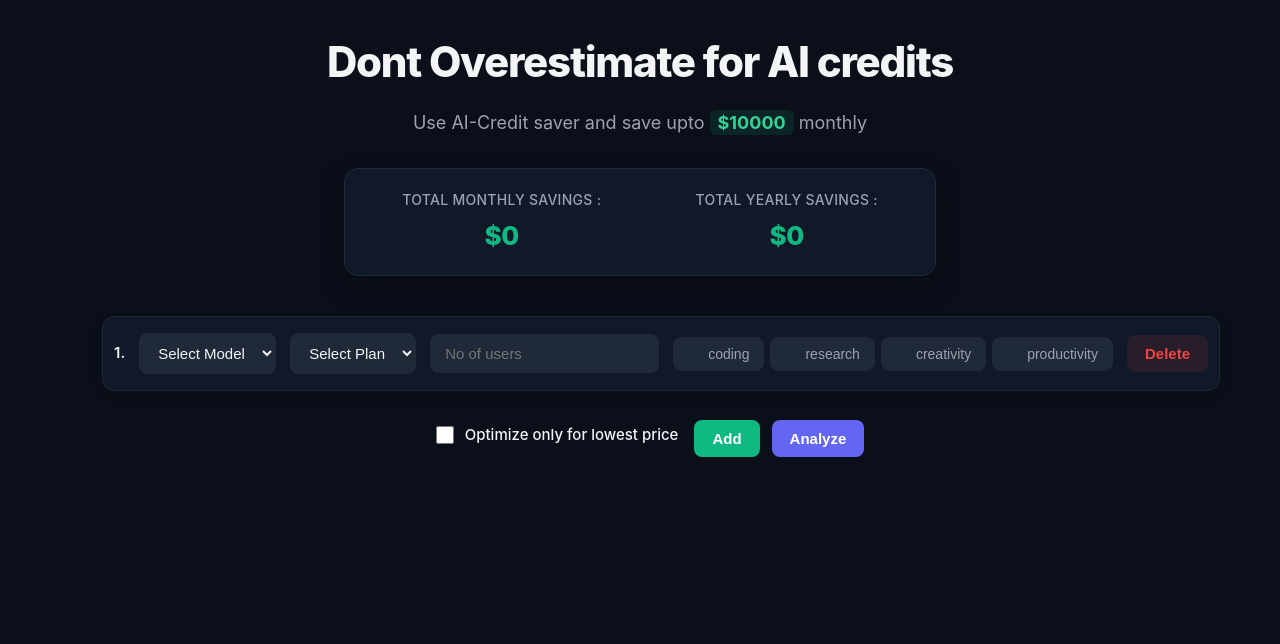
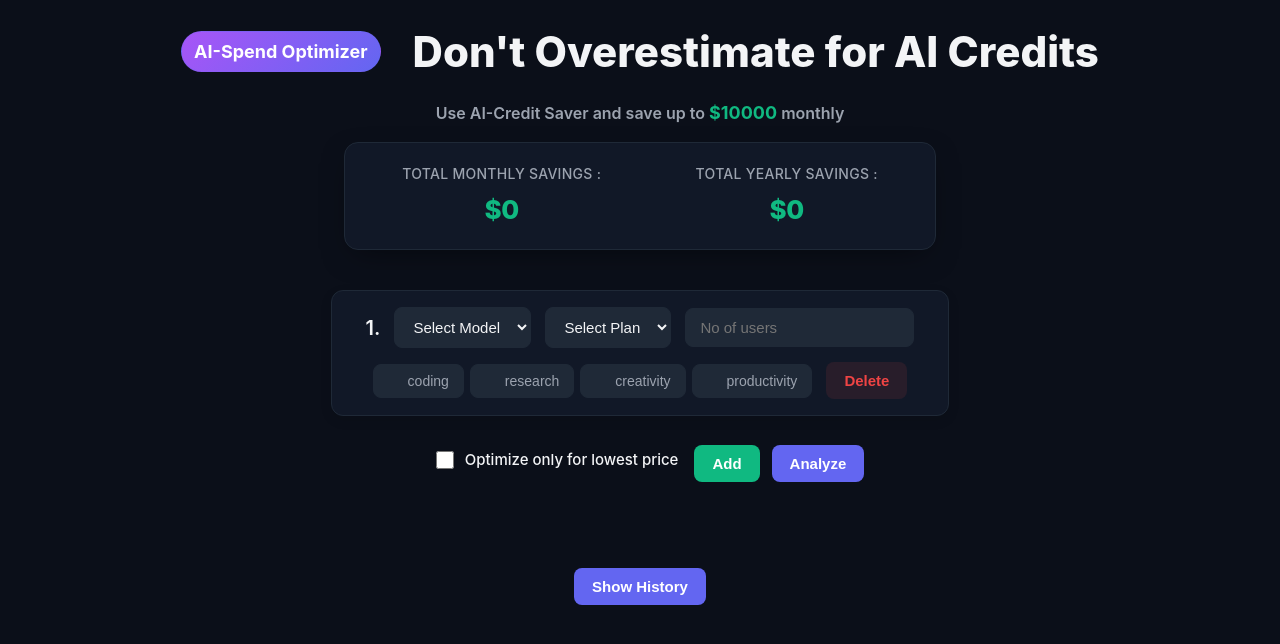
Before and after one commit to 98180883/AI-credit-Saver-, a React (Vite) app: page / in a window 1280 px wide. Shown: the top 644 px of the page. Built offline with nearby package versions, Linux system fonts and the light colour scheme.

Commit message:
feat: add download report feature and last 3 analyze history with localstorage based persistence

```diff
--- a/src/App.jsx
+++ b/src/App.jsx
@@ -2,6 +2,11 @@ import { useState , useEffect} from "react";
 import { analyze ,  analyzeOverall} from "./audit";
 import { pricingData } from "./pricingData";
 import SavingsChart from "./chart";
+import { useRef } from "react";
+import html2canvas from "html2canvas";
+import jsPDF from "jspdf";
+
+
 
 import {
   FaArrowUp,
@@ -40,17 +45,34 @@ function App() {
 const [loading,setLoading] = useState(false);
 //AI summary
   const [summary, setSummary] = useState("");
+
+//history button state toggle
+const [showHist ,setshowHist] = useState(false)
+//history using localstoage
+const [lastreports , setlastReports] = useState(()=>{
+  const savedReports = localStorage.getItem("reportHist");
+  return savedReports ? JSON.parse(savedReports) : []
+})
+//open and close history cards details
+const [openCards,setopenCards]=useState({});
+//error message
+const [errMsg,seterrMsg]=useState("");
 //save tools to localstoarge
-
 useEffect(()=>{
   localStorage.setItem("aiTools",JSON.stringify(tools));
 },[tools])
 
 //save pricemode to localstorage
-
 useEffect(()=>{
   localStorage.setItem("priceMode",JSON.stringify(priceBased));
 },[priceBased]);
+
+//save report history to localstoarge
+useEffect(()=>{
+  localStorage.setItem("reportHist",JSON.stringify(lastreports));
+},[lastreports]);
+
+
 
   function handleChange(ind, field, value) {
     const updateTools = [...tools];
@@ -104,15 +126,54 @@ useEffect(()=>{
 
     setTools(updated);
   }
+//pdf export
+const reportRef = useRef();
+
+async function exportPdf() {
+  //if null
+
+
+  const canvsObject = await html2canvas(reportRef.current);
+  const imgData = canvsObject.toDataURL("image/png");
+  const newPdf = new jsPDF({orientation: "landscape"});
+
+  const pageWidth = newPdf.internal.pageSize.getWidth();
+  const pageHeight = newPdf.internal.pageSize.getHeight();
+
+  const imgWidth = pageWidth;
+  //maintain aspect ratio
+  const imgHeight = (canvsObject.height * imgWidth) / canvsObject.width;
+  const y =(pageHeight - imgHeight) / 2;
+
+  newPdf.addImage(
+  imgData,
+  "PNG",
+  0,
+  y,
+  imgWidth,
+  imgHeight
+);
+ newPdf.save("AI-Cost-Saver-Report.pdf");
+}
+
+
 
   return (
-    <div>
+    <div className="main">
+
       <div className="header">
-        <p>Dont Overestimate for AI credits</p>
-        <p>
-          Use AI-Credit saver and save upto <span>$10000</span> monthly
-        </p>
-      </div>
+
+  <div className="headerTitle">
+    <span>AI-Spend Optimizer</span>
+
+    <p>Don't Overestimate for AI Credits</p>
+  </div>
+
+  <p>
+    Use AI-Credit Saver and save up to <span>$10000</span> monthly
+  </p>
+
+</div>
 <div className="total_savings">
         <h2>
           Total Monthly Savings : <span>${mo_totalsave}</span>
@@ -128,6 +189,7 @@ useEffect(()=>{
           : [];
 
         return (
+
           <div key={index} className="inputField">
             <h3>{index + 1}.</h3>
 
@@ -211,6 +273,7 @@ useEffect(()=>{
       <button
         id="analyzeBtn"
         onClick={async () => {
+          seterrMsg("");
           const hasEmptyField = tools.some((tool) => {
             return (
               tool.model === "" ||
@@ -220,7 +283,7 @@ useEffect(()=>{
             );
           });
            if (hasEmptyField) {
-            alert("Please fill all fields with valid input ");
+            seterrMsg("Please fill all fields with valid input ");
             return;
           }
          const noUsesSelected = tools.some((tool) => {
@@ -228,7 +291,7 @@ useEffect(()=>{
          });
 
          if (noUsesSelected && priceBased===false) {
-          alert("Please select at least one use case Or analyze in price based mode");
+         seterrMsg("Please select at least one use case Or analyze in price based mode");
               return;
              }
 
@@ -245,9 +308,7 @@ useEffect(()=>{
         priceBased
       );
           }
-          setResults(finalResults);
-
-          const monthlySavings = finalResults.reduce(
+           const monthlySavings = finalResults.reduce(
             (total, r) => total + r.monthlysave,
             0
           );
@@ -256,6 +317,18 @@ useEffect(()=>{
             (total, r) => total + r.yearlysave,
             0
           );
+          setResults(finalResults);
+          setlastReports(prev=>[{
+            date : new Date().toLocaleString(),
+            tools:[...tools],
+            results:finalResults,
+            monthlySavings,
+            yearlySavings
+          },
+        ...prev
+      ].slice(0,3));
+
+
          try {
 
   setLoading(true);
@@ -299,11 +372,20 @@ finally {
         Analyze
       </button>
 
+ {
+  errMsg &&
+  <div className="errMsg">
+    <p>{errMsg}</p>
+  </div>
+ }
 
 
       <div className="resultContainer">
         {results.map((r, index) => (
-          <section key={index} className="result">
+          <section key={index}
+          className="result"
+           ref = {index===0 ? reportRef : null}>
+
              <h3>Optimization report</h3>
              <div className="chartWrapper">
 
@@ -355,12 +437,16 @@ finally {
                   {r.reason}
                 </span>
               </p>
+                <button className="downloadBtn" onClick={exportPdf}>
+                 Download AI-Powered Optimization Report
+                 </button>
             </div>
          <SavingsChart
             currentSpend={r.currentPrice}
             optimizedSpend={r.recoPrice}
             savings={r.monthlysave}/>
             </div>
+
           </section>
         ))}
       </div>
@@ -385,6 +471,71 @@ finally {
 
   )
 }
+<button className="historyBtn" onClick={()=>setshowHist(!showHist)}>{
+  showHist?"Hide History" : "Show History"
+  }</button>
+        {
+        showHist && (<div className="histSection">
+
+           {lastreports.map((audit,index)=>(
+       <div key={index} className="histCard">
+                <p>
+                  Date : {audit.date}
+                </p>
+
+                 <p>
+                 <span className="setup">Optimized AI setup :</span> <span className="model">{audit.results[0].reco}</span>
+                  </p>
+                <p>
+                  <span className="setup">Month Savings: </span> <span className="savings">${audit.monthlySavings}</span>
+                  </p>
+                  <p>
+                   <span className="setup">Yearly Savings :</span> <span className="savings">${audit.yearlySavings}</span>
+                  </p>
+                 <button
+                 className="showDetailsBtn"
+                 onClick={()=>{
+                  setopenCards(prev=>({
+                    ...prev,
+                    [index]:!prev[index]
+                  }))
+                 }}
+                 >
+                  {
+                    openCards[index]
+                    ? "Hide details"
+                    :"Show details"
+                  }
+                 </button>
+                 {openCards[index] && (
+                   <div className="currentSetup">
+                 <h4>Current Setup :</h4>
+                 {audit.tools.map((tool,index)=>(
+                 <div key={index}>
+                 <p>
+                  <span className="setup">Model: </span> <span className="model">{tool.model} {tool.plan} ({tool.users} users) </span>
+                </p>
+
+                <p>
+               <span className="setup">Uses: </span>{tool.uses.join(", ")}
+                </p>
+                <p>
+                <span className="setup">Current Spending: </span> <span className="currSpend">${audit.results[0].currentPrice} </span>
+                </p>
+                <p>
+                 <span className="setup">Optimized Spending: </span> <span className="savings">${audit.results[0].recoPrice}  </span>
+                </p>
+
+         </div>
+  ))}
+</div>
+                 )}
+               </div>
+           ))}
+
+          </div>
+          )
+          }
     </div>
   );
 }
--- a/src/index.css
+++ b/src/index.css
@@ -37,13 +37,13 @@
 }
 html{
   width: 100%;
-  min-height: 100%;
+  min-height: 100vh;
   overflow-x: hidden;
 }
 body {
   margin: 0;
   min-width: 320px;
-  min-height: 100%;
+  min-height: 100vh;
   background: var(--bg);
 overflow-x: hidden;
 }
@@ -58,40 +58,40 @@ overflow-x: hidden;
   padding: 20px 12px;
   animation: fadeIn 0.5s cubic-bezier(0.16, 1, 0.3, 1) forwards;
 }
-
-.header {
+.main {
+  font-weight: 600;
+  min-height: 100vh;
+}
+.headerTitle{
   display: flex;
-  flex-direction: column;
+  align-items: center;
   justify-content: center;
-  align-items: center;
-  gap: 16px;
-  margin: 10px auto 32px auto;
-  text-align: center;
+  gap: 12px;
 }
 
-.header p:first-child {
+.headerTitle span {
+  background: linear-gradient(135deg, #a855f7, #6366f1);
+  color: white !important;
+  border: 1px solid rgba(99, 102, 241, 0.3);
+  padding: 6px 12px;
+  border-radius: 999px;
+  font-size: 16px;
+  font-weight: 700;
+  white-space: nowrap;
+  margin-right: 20px;
+}
+
+.headerTitle p{
+  margin: 0;
   font-size: 42px;
   font-weight: 800;
-  letter-spacing: -0.03em;
   color: var(--text-h);
-  margin: 0;
 }
-
-.header p:last-child {
+.header span{
   font-size: 18px;
-  font-weight: 400;
-  color: var(--text);
-  margin: 0;
+  color: var(--success);
+  font-weight: 700;
 }
-
-.header span {
-  color: #34d399;
-  font-weight: 700;
-  background: rgba(16, 185, 129, 0.12);
-  padding: 2px 8px;
-  border-radius: 6px;
-}
-
 .total_savings {
   width: 100%;
   max-width: 550px;
@@ -133,18 +133,19 @@ overflow-x: hidden;
   justify-content: center;
   align-items: center;
   gap: 14px;
+  flex-wrap: wrap;
   margin: 16px auto;
   background: var(--panel-bg);
-  padding: 16px 20px;
+  padding: 16px 8px;
   border-radius: 12px;
   border: 1px solid var(--border);
-  width: 100%;
+  width: 600px;
   box-shadow: 0 4px 12px rgba(0, 0, 0, 0.1);
 }
 
 .inputField h3 {
   margin: 0;
-  font-size: 15px;
+  font-size: 20px;
   color: var(--text-h);
   font-weight: 600;
 }
@@ -199,7 +200,7 @@ overflow-x: hidden;
 }
 
 .checkBox {
-  font-size: 11px;
+  font-size: 14px;
   display: inline-flex;
   align-items: center;
   justify-content: center;
@@ -293,7 +294,7 @@ overflow-x: hidden;
 .reco {
   display: flex;
   flex-direction: column;
-  gap: 10px;
+  gap: 14px;
   padding: 0;
 }
 
@@ -394,11 +395,6 @@ code {
   display: flex;
   justify-content: center;
   align-items: center;
-  gap: 20px;
-  flex-wrap: wrap;
-  display: flex;
-  justify-content: space-between;
-  align-items: center;
   gap: 24px;
   flex-wrap: nowrap;
   width: 100%;
@@ -427,13 +423,121 @@ code {
   0% { transform: rotate(0deg); }
   100% { transform: rotate(360deg); }
 }
+.downloadBtn {
+  margin-top: 16px;
+  width: fit-content;
+  padding: 10px 18px;
+  border: none;
+  border-radius: 8px;
+  font-size: 15px;
+  font-weight: 600;
+  cursor: pointer;
+  background-color: var(--primary);
+  color: white;
+}
+.historyBtn{
+
+  width: fit-content;
+  padding: 10px 18px;
+  border: none;
+  border-radius: 8px;
+  font-size: 15px;
+  font-weight: 600;
+  cursor: pointer;
+  background-color: var(--primary);
+  color: white;
+}
+.historyBtn:hover {
+  background-color: var(--primary-hover);
+}
+.histSection {
+  display: flex;
+  justify-content: center;
+  align-items: flex-start;
+  gap: 30px;
+  flex-wrap: wrap;
+  margin-top: 20px;
+  padding: 8px;
+  border-radius: 14px;
+  color: var(--text-h);
+  text-align: left;
+
+}
+.histCard {
+  display: flex;
+  flex-direction: column;
+  width: 100%;
+  max-width:260px;
+  padding: 16px;
+  border-radius: 14px;
+  background: var(--code-bg);
+  border: 1px solid var(--border);
+  color: var(--text-h);
+  text-align: left;
+}
+.histCard .setup{
+  font-size: 16px;
+  font-weight: 600;
+}
+.histCard .savings{
+color: var(--success);
+font-size: 16px;
+font-weight: 600;
+}
+.histCard .model{
+  font-size: 16px;
+color:#c084fc;
+font-weight: 600;
+}
+.histCard .currSpend{
+  font-size: 16px;
+color: var(--danger);
+}
+.histCard p{
+  margin: 4px 0;
+  font-size: 14px;
+}
+.showDetailsBtn{
+  margin-top: 8px;
+  width: fit-content;
+  padding: 6px 12px;
+  border: none;
+  border-radius: 8px;
+  font-size: 14px;
+  font-weight: 600;
+  cursor: pointer;
+  background-color: var(--primary);
+  color: white;
+}
+.currentSetup{
+  display: flex;
+  flex-direction: column;
+  gap: 8px;
+  margin-top: 12px;
+  font-size: 18px;
+}
+.errMsg{
+
+  color: var(--danger);
+  font-size: 16px;
+  font-weight: 600;
+}
+
 @media (max-width: 768px) {
   .header {
     gap: 12px;
     padding: 0 12px;
     margin: 10px auto 36px ;
   }
-  .header p:first-child {
+  .headerTitle span {
+    font-size: 14px;
+    padding: 4px 10px;
+  }
+  .headerTitle {
+    flex-direction: column;
+    gap: 8px;
+  }
+  .headerTitle p{
     font-size: 28px;
   }
 
@@ -542,4 +646,7 @@ code {
 
 
   }
+  .downloadBtn {
+    display: none;
+  }
 }
```
Also changed, not shown: package.json (+7 -6 lines), 2 other files (tests, documents, lock files or other folders).
